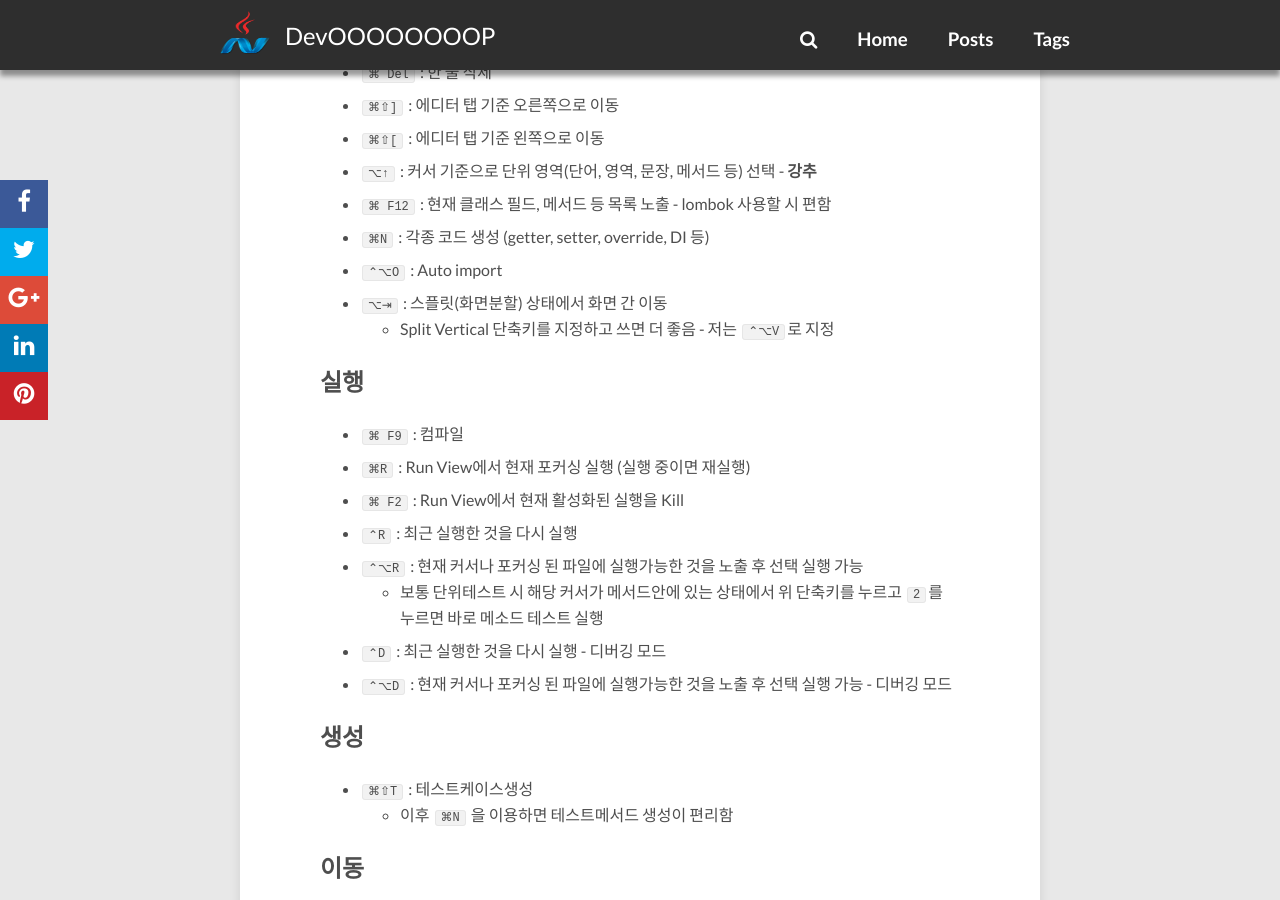
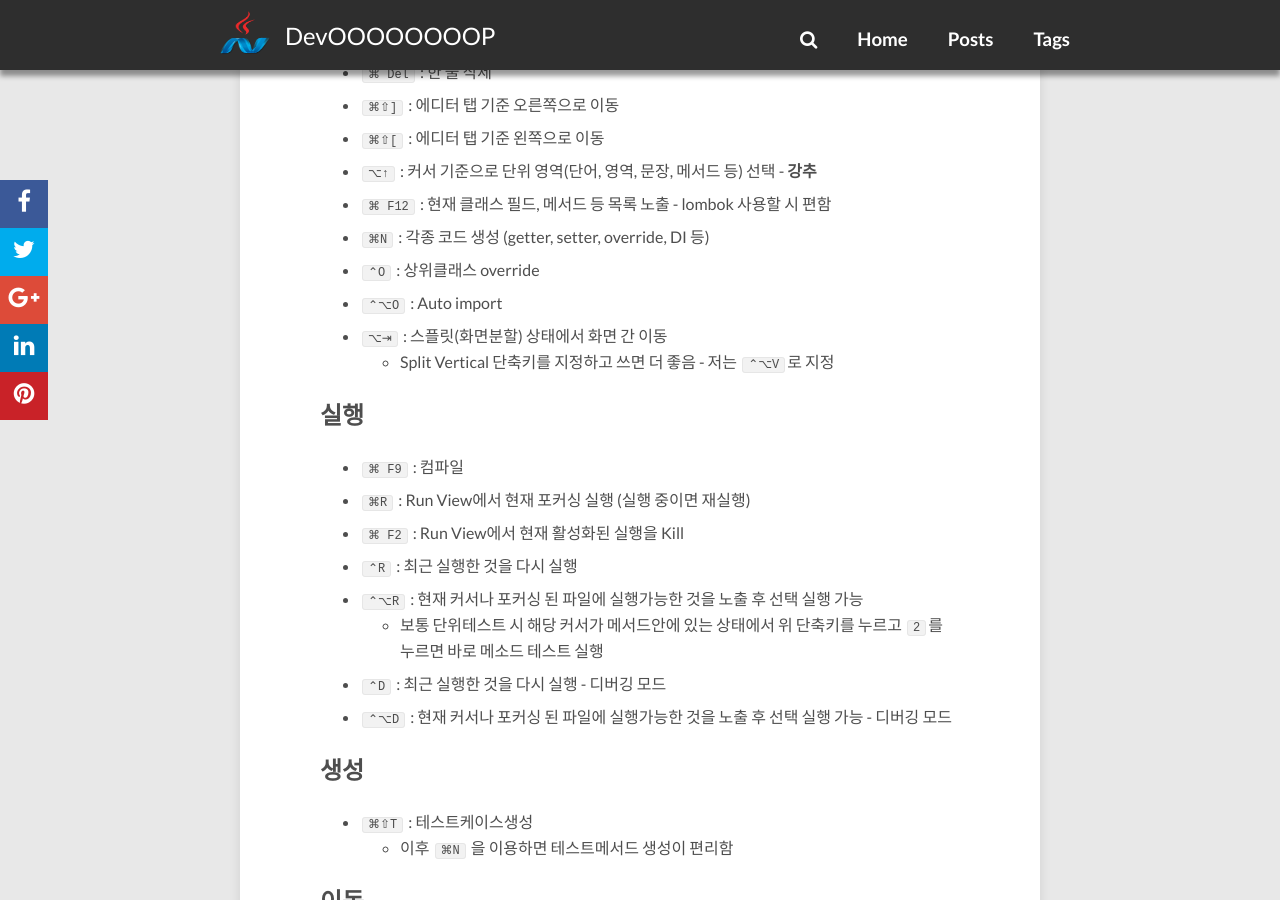
Before and after one commit to redutan/redutan.github.io, a Jekyll site: the page built from _posts/2016/2016-03-23-intellij-favorite-keymap-osx.markdown, in a window 1280 px wide and 900 px high, scrolled down 1711 px. Built offline with Jekyll 4.4.1, drawn with Linux system fonts in a browser that asks for light colours; nearby versions of some CDN libraries; comment, search, counter and statistics services are not loaded.

Commit message:
포스팅 수정

```diff
--- a/_posts/2016/2016-03-23-intellij-favorite-keymap-osx.markdown
+++ b/_posts/2016/2016-03-23-intellij-favorite-keymap-osx.markdown
@@ -56,6 +56,7 @@ tag:
 - `⌥↑` : 커서 기준으로 단위 영역(단어, 영역, 문장, 메서드 등) 선택 - **강추**
 - `⌘ F12` : 현재 클래스 필드, 메서드 등 목록 노출 - lombok 사용할 시 편함
 - `⌘N` : 각종 코드 생성 (getter, setter, override, DI 등)
+- `⌃O` : 상위클래스 override
 - `⌃⌥O` : Auto import
 - `⌥⇥` : 스플릿(화면분할) 상태에서 화면 간 이동
     - Split Vertical 단축키를 지정하고 쓰면 더 좋음 - 저는 `⌃⌥V`로 지정
```
